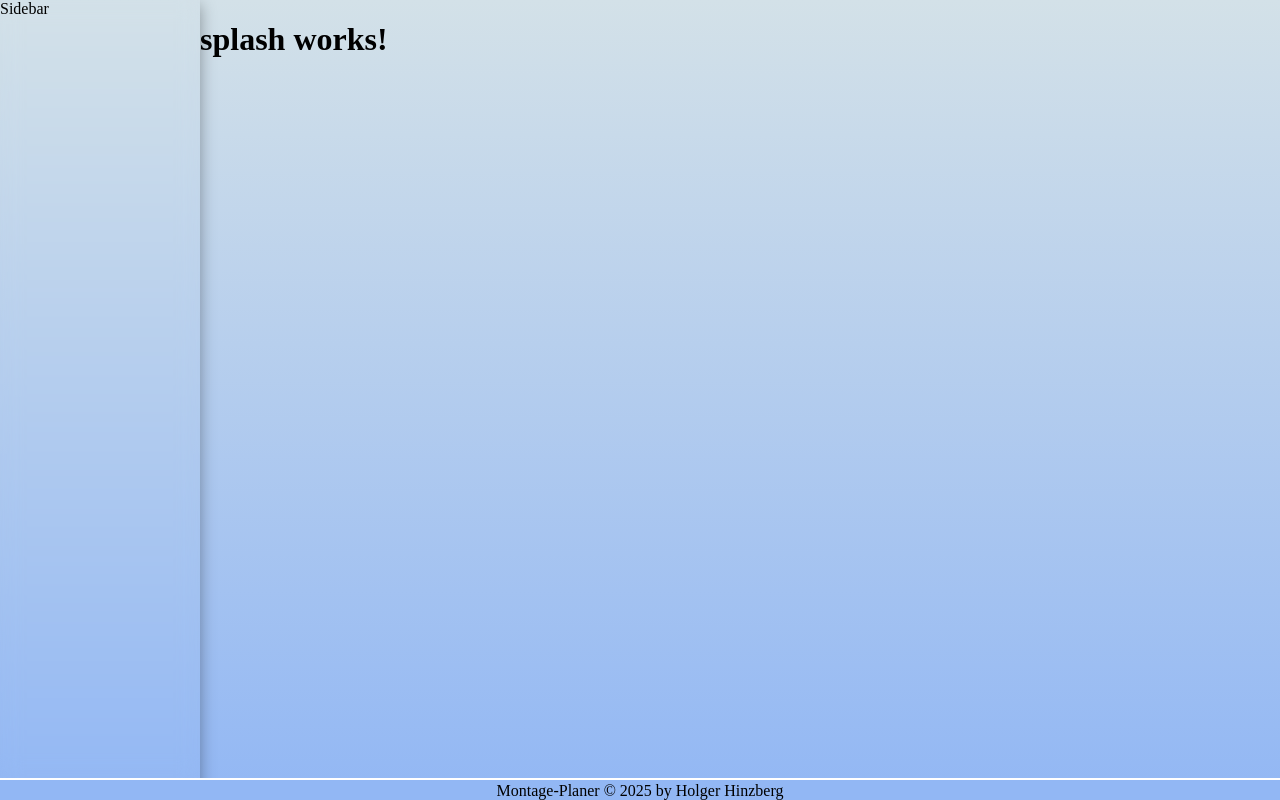
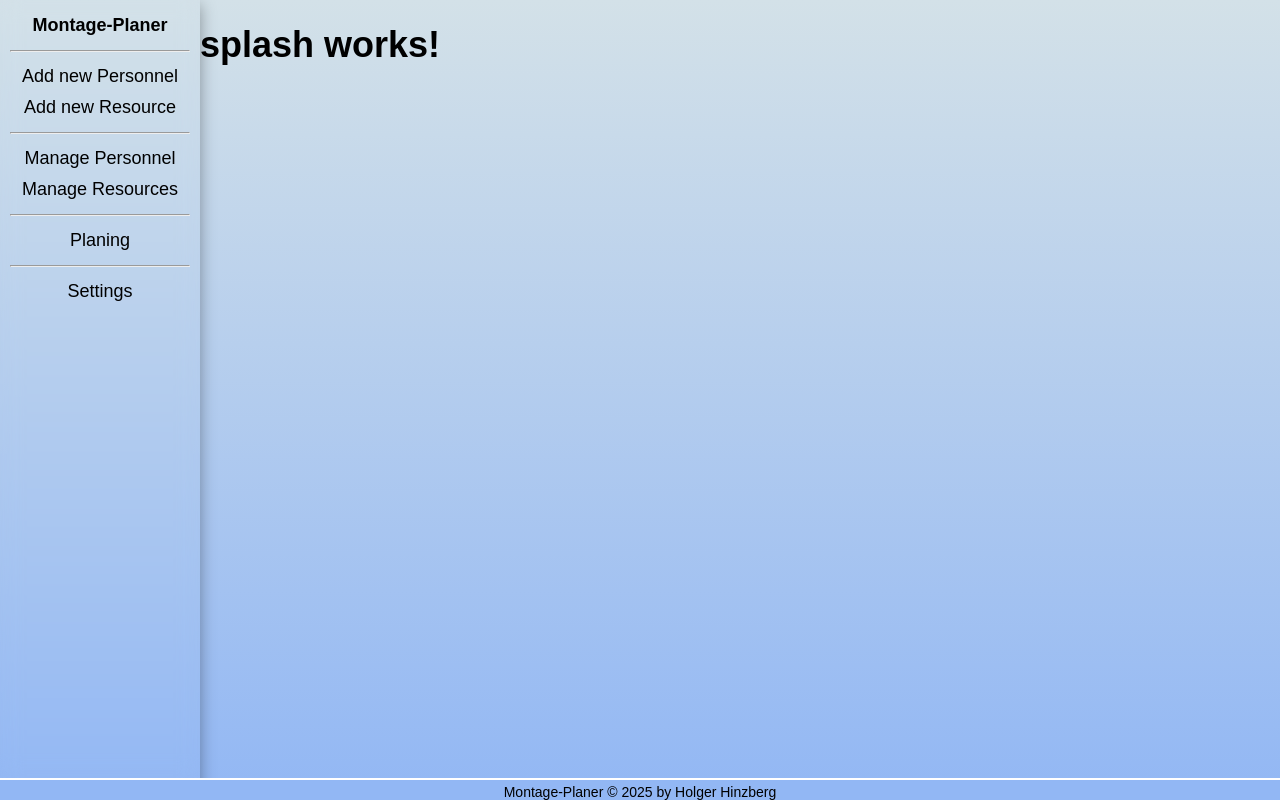
Before and after one commit to hinzberg/Montageplaner, an Angular app: page / in a window 1280 px wide. Built offline with nearby package versions, Linux system fonts and the light colour scheme.

Commit message:
2025-05-02 Styling Sidebar

```diff
--- a/src/app/Components/navigation-sidebar/navigation-sidebar.component.html
+++ b/src/app/Components/navigation-sidebar/navigation-sidebar.component.html
@@ -1,3 +1,28 @@
 <div class="sidebar">
-  Sidebar
+  <div class="sidebarHeader">
+    Montage-Planer
+  </div>
+  <hr>
+  <div class="sidebarItem">
+    Add new Personnel
+  </div>
+  <div class="sidebarItem">
+    Add new Resource
+  </div>
+  <hr>
+  <div class="sidebarItem">
+    Manage Personnel
+  </div>
+  <div class="sidebarItem">
+    Manage Resources
+  </div>
+  <hr>
+  <div class="sidebarItem">
+    Planing
+  </div>
+  <hr>
+  <div class="sidebarItem">
+    Settings
+  </div>
+
 </div>
--- a/src/app/Components/navigation-sidebar/navigation-sidebar.component.scss
+++ b/src/app/Components/navigation-sidebar/navigation-sidebar.component.scss
@@ -1,9 +1,33 @@
 .sidebar {
   width: 200px;
   height: 100%;
-  //background-color: bisque;
   padding: 0;
   margin: 0;
   box-shadow: rgba(0, 0, 0, 0.35) 0px 5px 15px;
   backdrop-filter: blur(10px);
 }
+
+.sidebarHeader {
+  width: 100%;
+  text-align: center;
+  padding-top: 15px;
+  padding-bottom: 5px;
+  font-weight: bold;
+}
+
+.sidebarItem {
+  width: 100%;
+  text-align: center;
+  padding-top: 5px;
+  padding-bottom: 5px;
+}
+
+.sidebarItem:hover {
+  background-color: white;
+  cursor: pointer;
+}
+
+hr {
+  margin-left: 10px;
+  margin-right: 10px;
+}
--- a/src/app/Components/webfooter/webfooter.component.html
+++ b/src/app/Components/webfooter/webfooter.component.html
@@ -1,3 +1,4 @@
+
 <div class="footer">
   <div class="footerContent">
     Montage-Planer &copy; 2025 by Holger Hinzberg
--- a/src/app/Components/webfooter/webfooter.component.scss
+++ b/src/app/Components/webfooter/webfooter.component.scss
@@ -10,5 +10,6 @@
 .footerContent {
   width: 100%;
   text-align: center;
-  padding-top: 2px;
+  padding-top: 4px;
+  font-size: 14px;
 }
--- a/src/styles.scss
+++ b/src/styles.scss
@@ -7,6 +7,8 @@ body {
   background-attachment: fixed;
   background: #d3e1e8;
   background: linear-gradient(180deg, rgba(211, 225, 232, 1) 0%, rgb(146, 183, 244) 100%);
+  font-family: Arial, Geneva, Helvetica, sans-serif;
+  font-size: 18px;
 }
 
 html {
```
